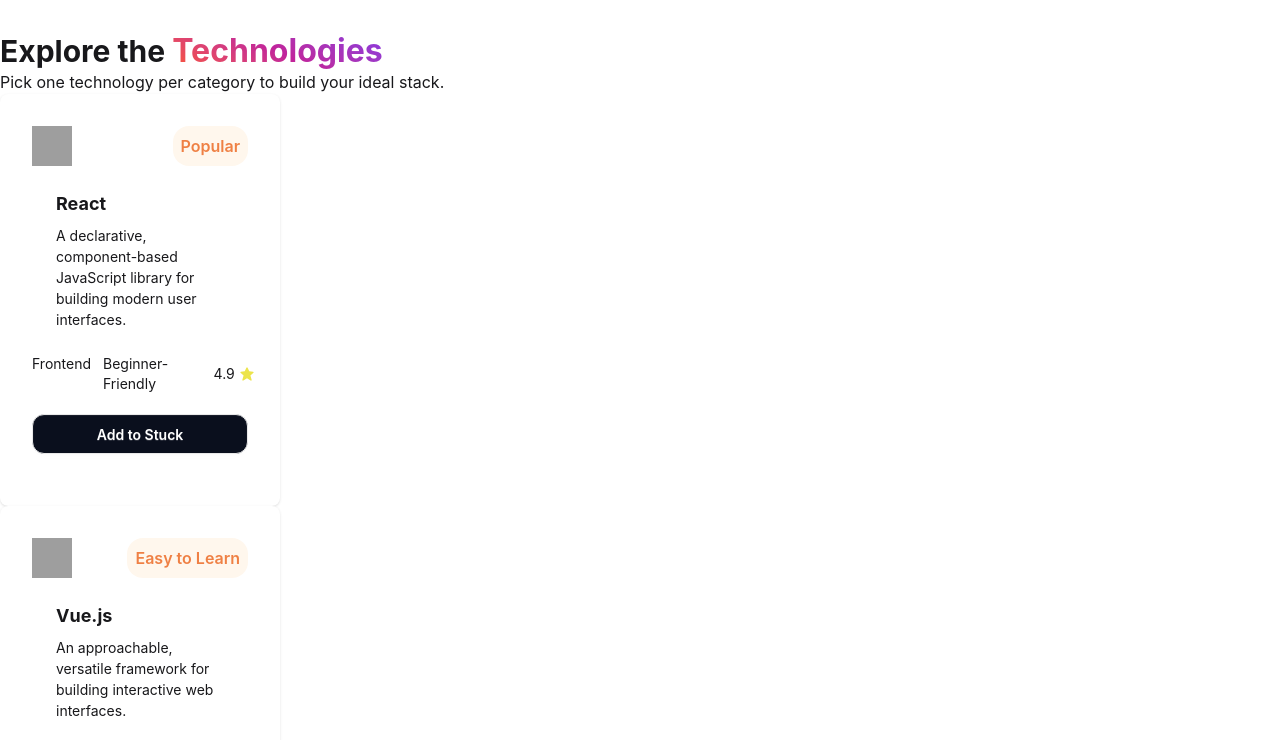
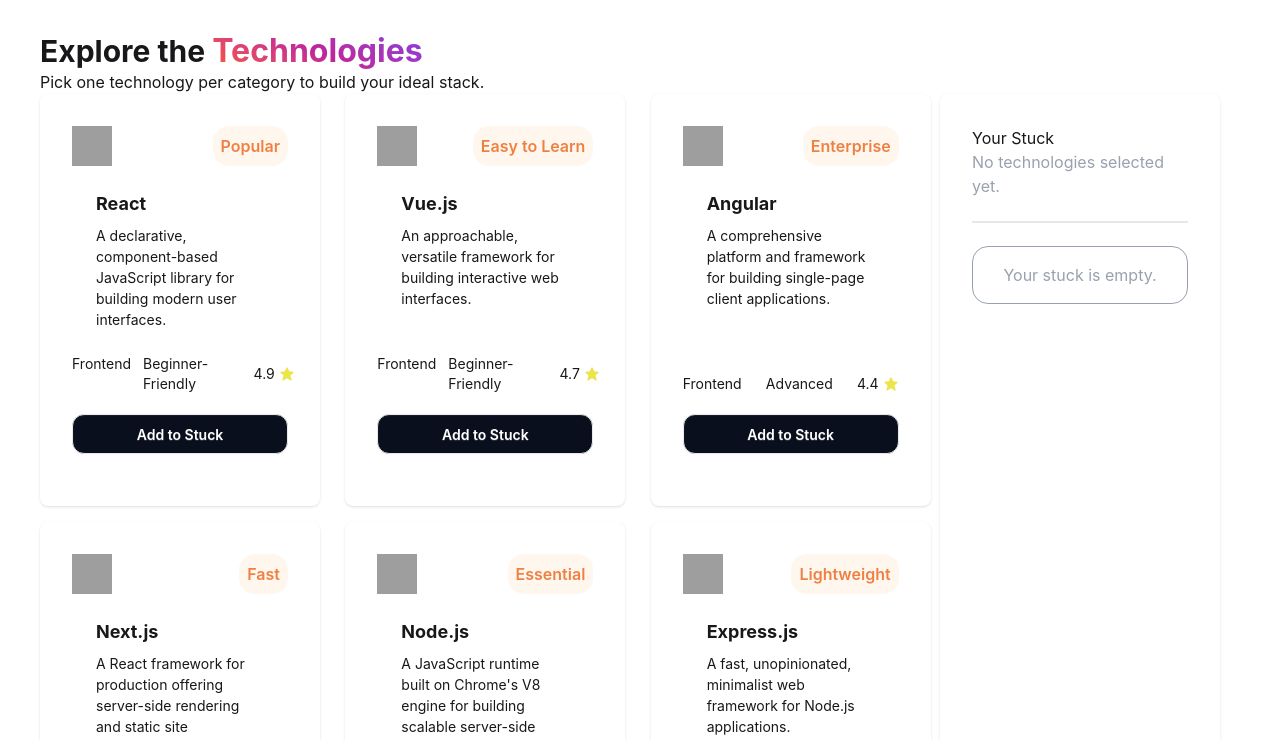
Before and after one commit to mehedynoman11/devstack-builder-b14, a React (Vite) app: page / in a window 1280 px wide. Shown: the part 440-1180 px from the top of the page. Built offline with nearby package versions, Linux system fonts and the light colour scheme; grey boxes are pictures that could not be loaded.

Commit message:
Technology Component ui fix

```diff
--- a/src/components/Technology/Technology.tsx
+++ b/src/components/Technology/Technology.tsx
@@ -12,19 +12,27 @@
     const technology = use(technologyPromise);
     // console.log(technology)
     return (
-        <div>
+        <div className="container mx-auto max-w-[1200px]">
             <div>
                 <h1 className="text-3xl font-bold">Explore the <span className="text-[32px] bg-linear-30 from-[#FD5526] via-[#C1239B] to-[#8537E3] bg-clip-text text-transparent">Technologies</span></h1>
                 <p>Pick one technology per category to build your ideal stack.</p>
             </div>
-            <div>
+            <div className="grid grid-cols-4">
+                <div className="grid grid-cols-1 sm:grid-cols-2 md:grid-cols-3 col-span-3 gap-4">
                     {
                         technology.map((tech) => {
                             return (
-                            <TechnologyCard key={tech.id} tech={tech}/>
+                                <TechnologyCard key={tech.id} tech={tech} />
                             )
                         })
                     }
+                </div>
+                <div className=" col-span-1 card bg-base-100 w-[280px] p-8 shadow-sm">
+                    <h2>Your Stuck</h2>
+                    <p className="text-gray-400">No technologies selected yet.</p>
+                    <div className="divider" />
+                    <p className="text-center text-gray-400 border p-4 rounded-2xl">Your stuck is empty.</p>
+                </div>
             </div>
         </div>
     );
```
Lines whose indentation alone changed are shown as unchanged.
